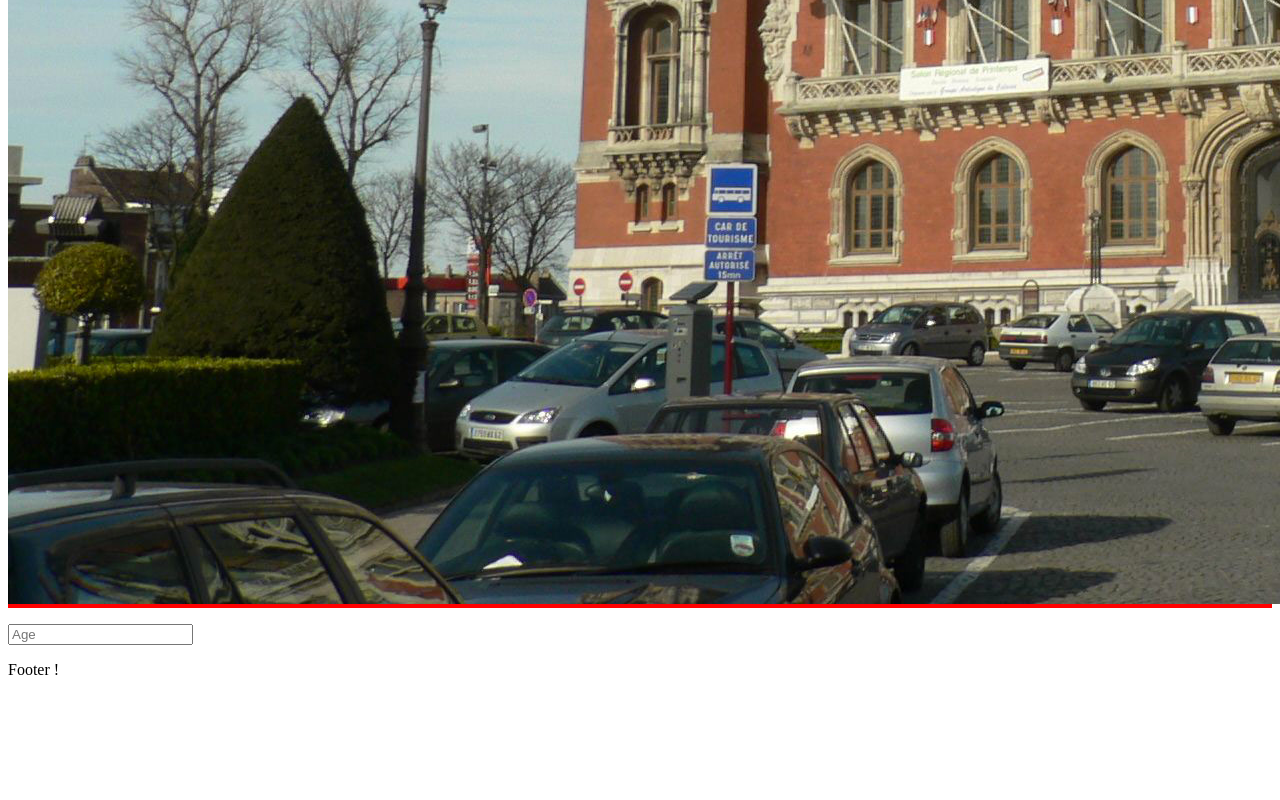
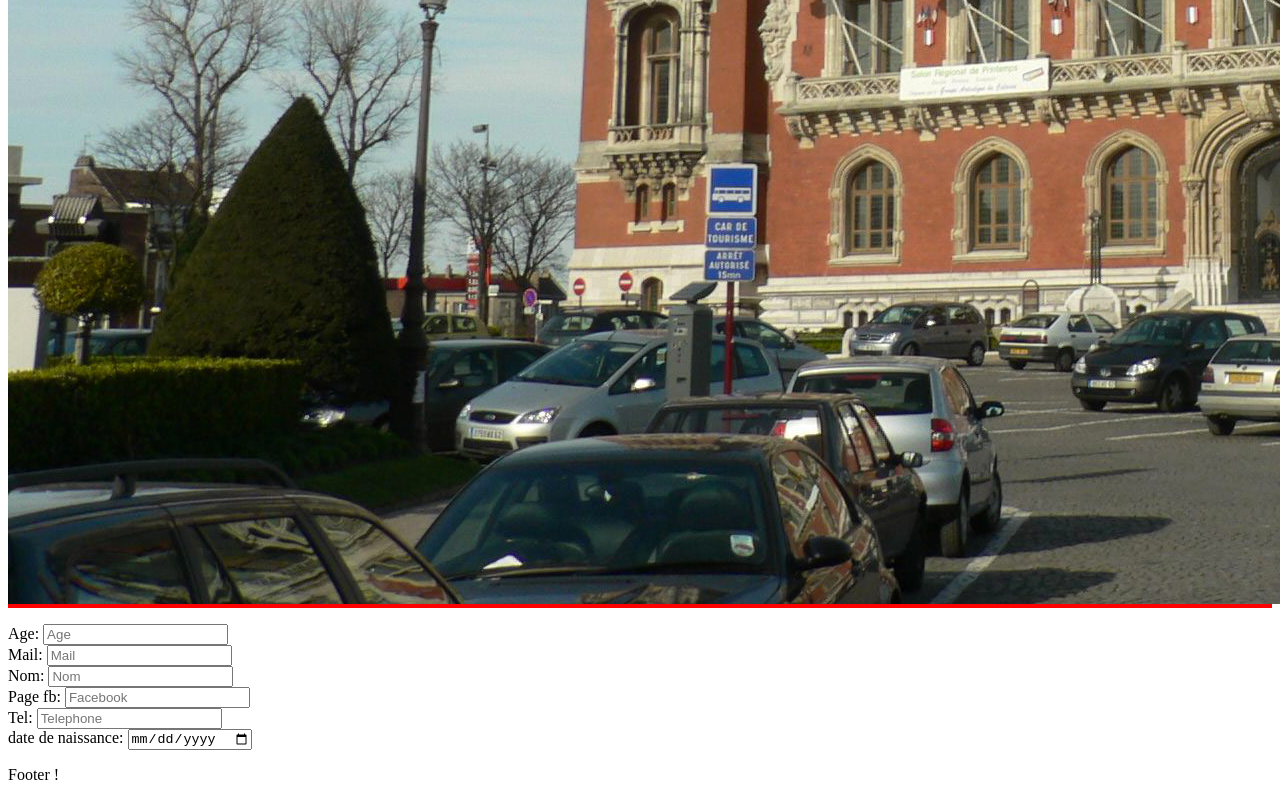
Before and after one commit to yaziid/Dev_mobile, a plain HTML site: page index.html in a window 1280 px wide. Shown: the part 1614-2414 px from the top of the page. Before the commit the page ends 2309 px from the top, so only its background shows below. Drawn offline with Linux system fonts and the light colour scheme.

Commit message:
ajout champs

```diff
--- a/index.html
+++ b/index.html
@@ -36,7 +36,12 @@
 			</p>
 		</section>
 
-		<input type="number" name="age" placeholder="Age"/>
+		Age: <input type="number" name="age" placeholder="Age"/><br>
+		Mail: <input type="email" name="mail" placeholder="Mail"/><br>
+		Nom: <input type="text" name="nom" placeholder="Nom"/><br>
+		Page fb: <input type="text" name="fb" placeholder="Facebook"/><br>
+		Tel: <input type="number" name="tel" placeholder="Telephone"/><br>
+		date de naissance: <input type="date" name="date" placeholder="Date de naissance"/><br>
 
 		<footer>
 			<p>Footer !</p>
```
